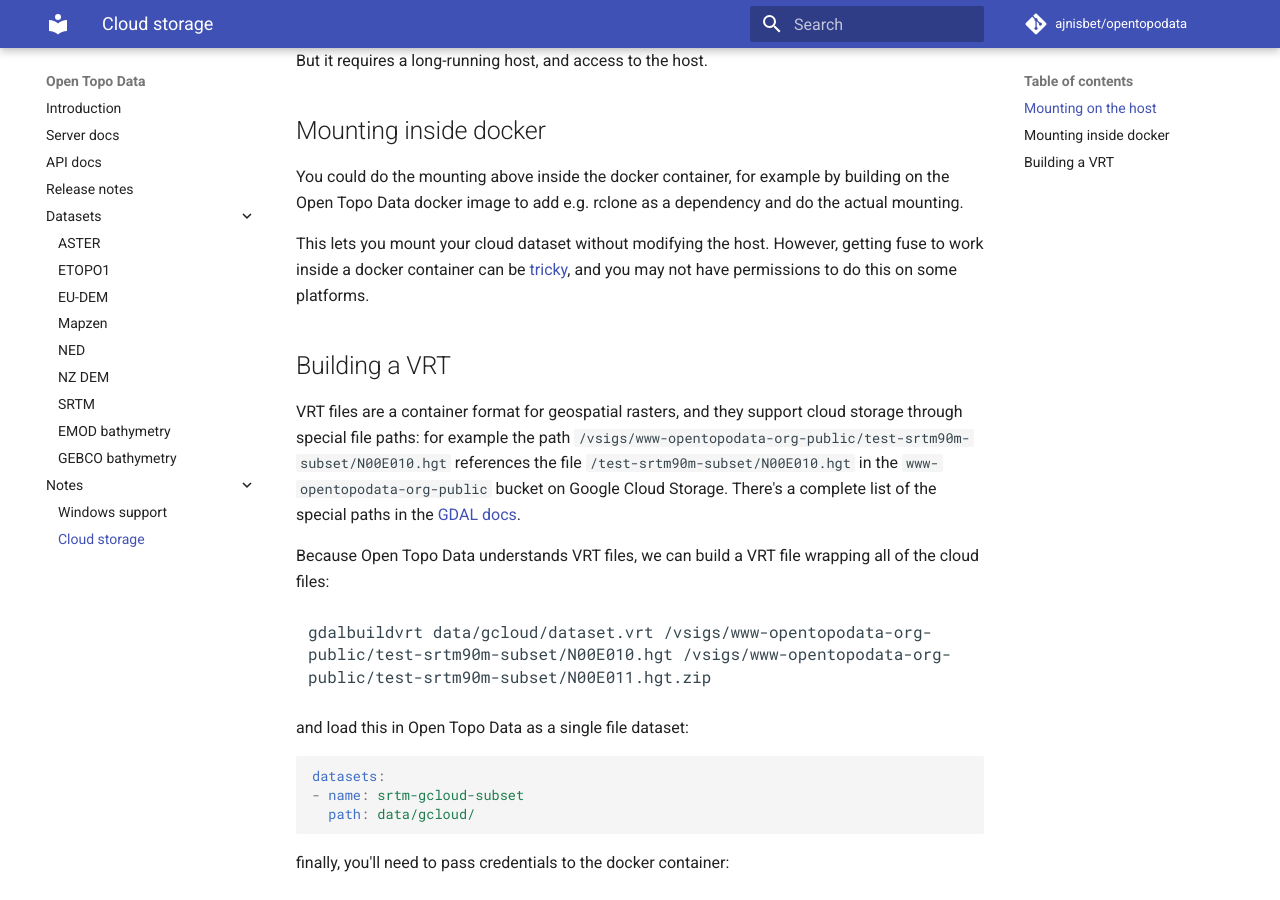
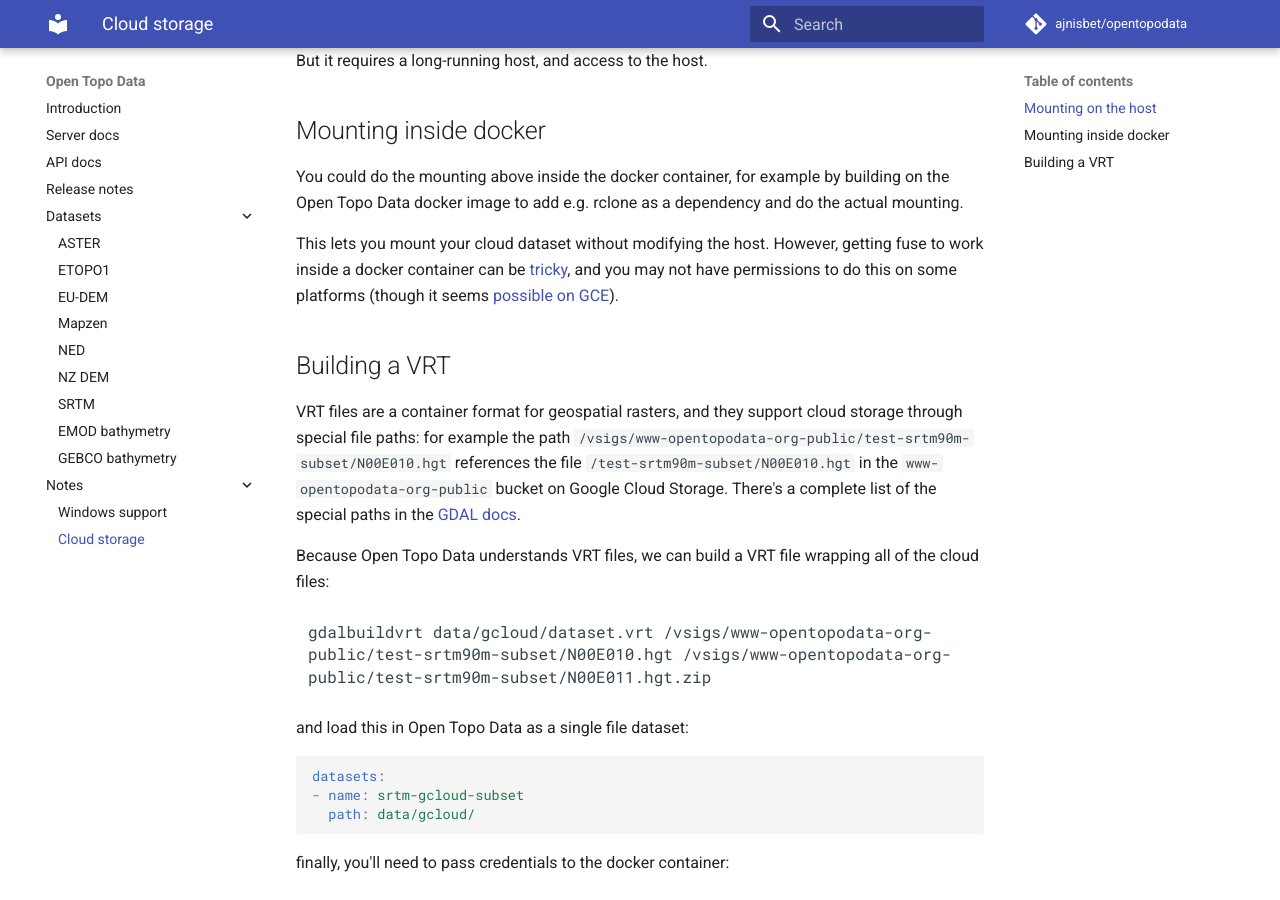
Before and after one commit to ajnisbet/opentopodata, an MkDocs documentation site: the page built from docs/notes/cloud-storage.md, in a window 1280 px wide and 900 px high, scrolled down 944 px. Built offline with MkDocs 1.6.1 and Material for MkDocs 9.7.7, drawn with Linux system fonts in a browser that asks for light colours; comment, search, counter and statistics services are not loaded.

Commit message:
Add docs link to running fuse mount in google cloud

```diff
--- a/docs/notes/cloud-storage.md
+++ b/docs/notes/cloud-storage.md
@@ -48,7 +48,7 @@ This is the simplest set and forget way to point Open Topo Data at a dataset liv
 
 You could do the mounting above inside the docker container, for example by building on the Open Topo Data docker image to add e.g. rclone as a dependency and do the actual mounting.
 
-This lets you mount your cloud dataset without modifying the host. However, getting fuse to work inside a docker container can be [tricky](https://stackoverflow.com/questions/48402218/fuse-inside-docker), and you may not have permissions to do this on some platforms.
+This lets you mount your cloud dataset without modifying the host. However, getting fuse to work inside a docker container can be [tricky](https://stackoverflow.com/questions/48402218/fuse-inside-docker), and you may not have permissions to do this on some platforms (though it seems [possible on GCE](https://mtlynch.io/retrofit-docker-gcs/)).
 
 
 ## Building a VRT
```
